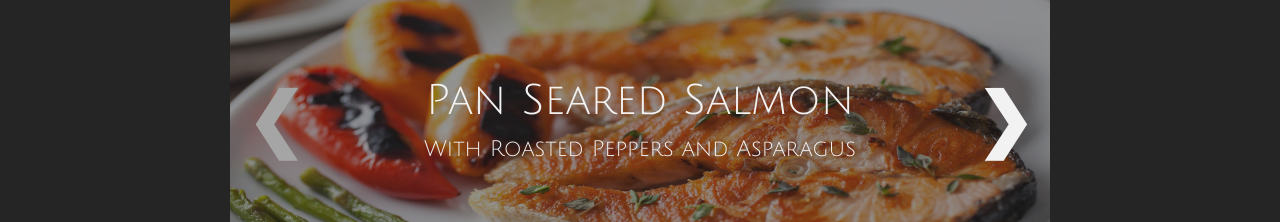
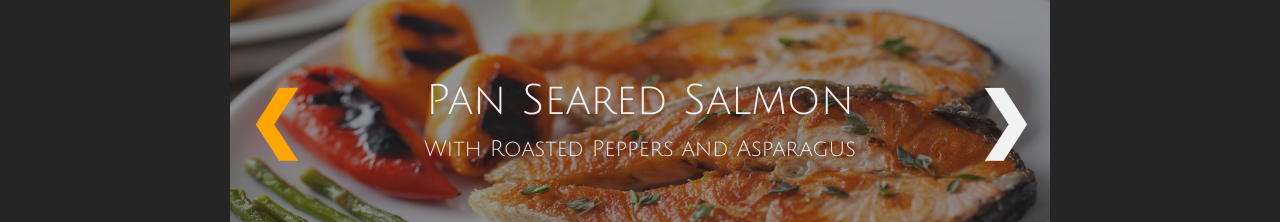
Before and after one commit to AdamKoller/restaurant-2, a plain HTML site: page index.html in a window 1280 px wide. In both pictures the pointer is over the link 275 px from the left and 2395 px from the top of the page. Shown: the part 2275-2497 px from the top of the page. Drawn offline with Linux system fonts and the light colour scheme; files whose address does not match are found by name.

Commit message:
Update main.css

```diff
--- a/main.css
+++ b/main.css
@@ -220,7 +220,7 @@ img {
   transition: 0.6s;
 }
 .prev:hover,.next:hover {
-  color:#a5a5a5;
+  color:orange;
 }
 .next {
   right: 0;
```
